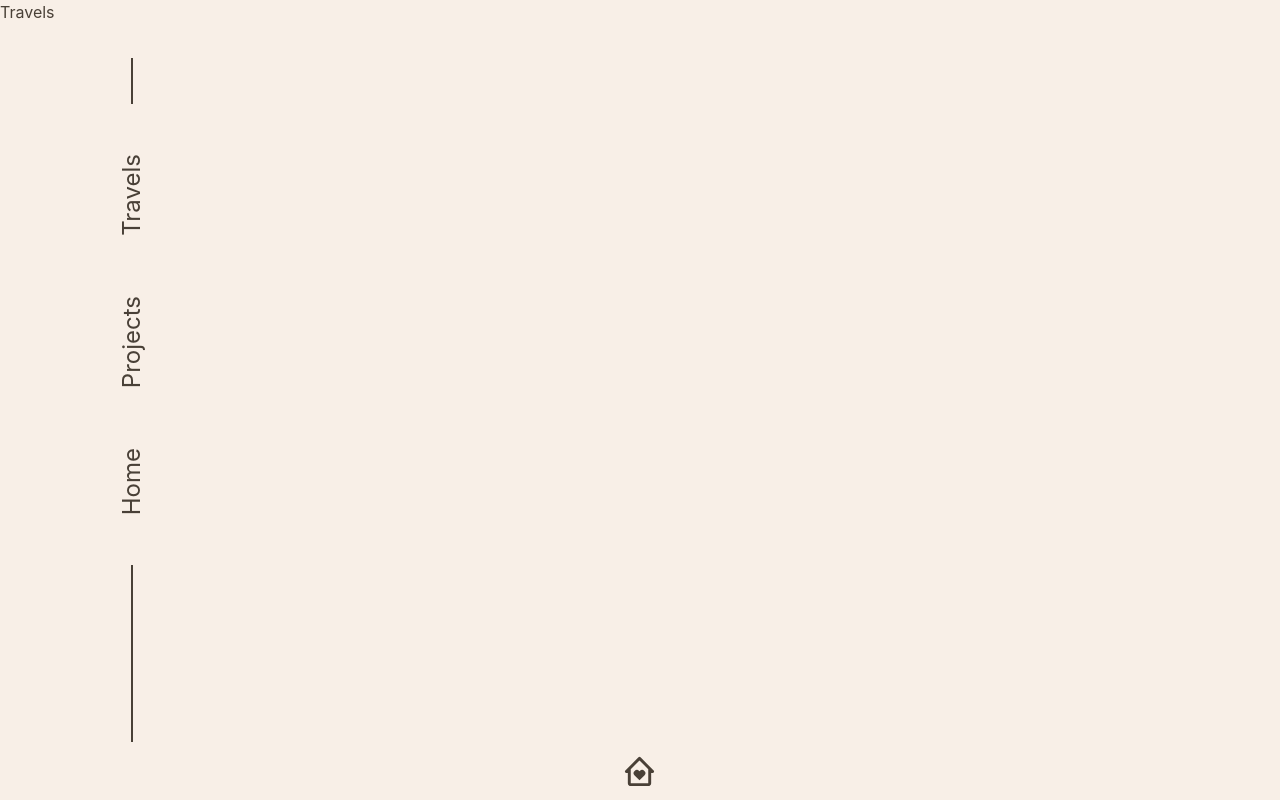
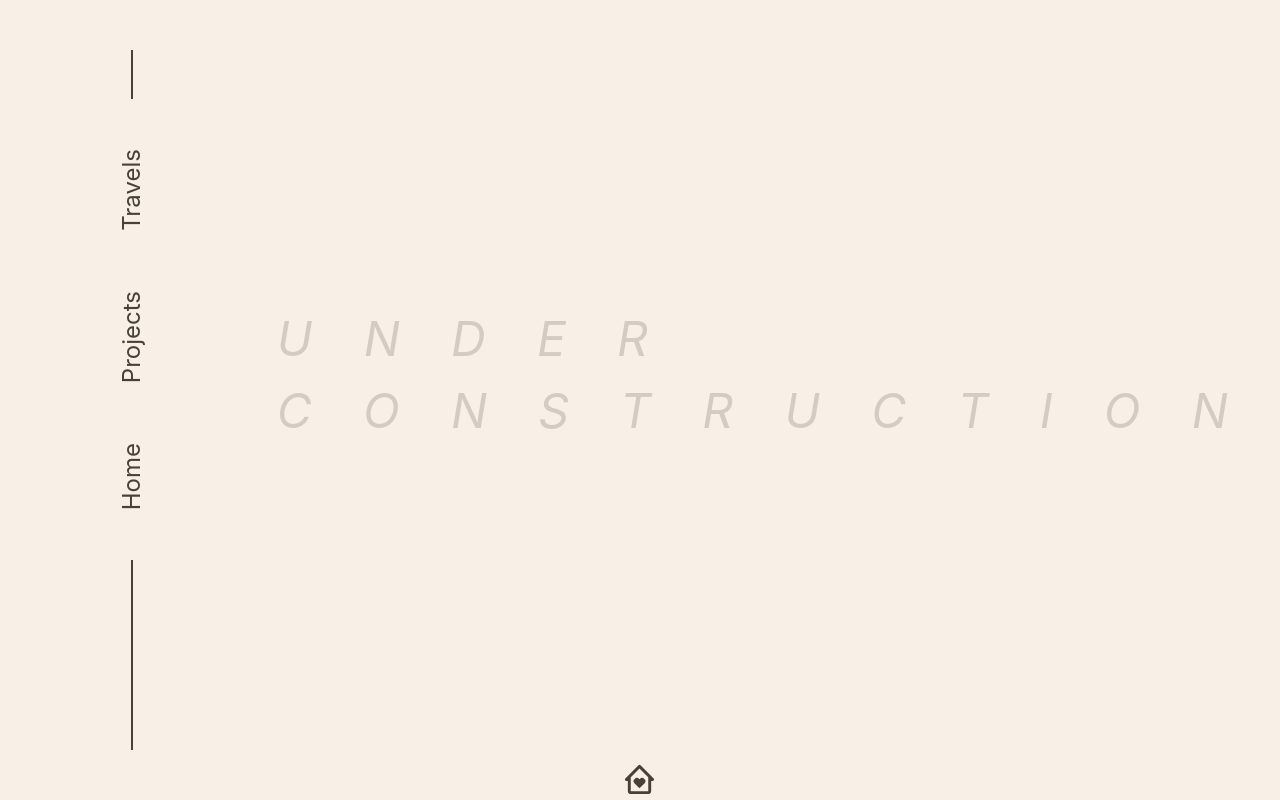
Before and after one commit to Maaz-Selia/my-site, a React (Vite) app: page / in a window 1280 px wide. Both pictures are taken after a click on the element "Travels". Built offline with nearby package versions, Linux system fonts and the light colour scheme.

Commit message:
Added placeholder component and added to Travels and Projects sections

```diff
--- /dev/null
+++ b/src/components/Placeholder.tsx
@@ -0,0 +1,14 @@
+import { GridItem, Text } from "@chakra-ui/react"
+
+const Placeholder = () => {
+  return (
+    <>
+        <GridItem colStart={4} colSpan={8} rowStart={7} rowSpan={1} alignItems='center'>
+            <Text as='i' fontSize='5xl' opacity='20%' textAlign='center' letterSpacing='4vw' whiteSpace='nowrap'>UNDER</Text>
+            <Text as='i' fontSize='5xl' opacity='20%' textAlign='center' letterSpacing='4vw' whiteSpace='nowrap'>CONSTRUCTION</Text>
+        </GridItem>
+    </>
+  )
+}
+
+export default Placeholder
--- a/src/components/Projects.tsx
+++ b/src/components/Projects.tsx
@@ -1,13 +1,15 @@
-import { GridItem, Text } from "@chakra-ui/react"
-import ProjectsGrid from "./ProjectsGrid"
+//import { GridItem, Text } from "@chakra-ui/react"
+//import ProjectsGrid from "./ProjectsGrid"
+import Placeholder from "./Placeholder"
 
 const Projects = () => {
   return (
     <>
-        <GridItem colStart={4} colSpan={8} rowStart={2} rowSpan={1} alignItems='center'>
+        <Placeholder />
+        {/*<GridItem colStart={4} colSpan={8} rowStart={2} rowSpan={1} alignItems='center'>
             <Text as='i' fontSize='5xl' opacity='20%' textAlign='center' letterSpacing='4vw' whiteSpace='nowrap'>// PROJECTS</Text>
         </GridItem>
-        <ProjectsGrid />
+        <ProjectsGrid />*/}
     </>
   )
 }
--- a/src/components/TextBody.tsx
+++ b/src/components/TextBody.tsx
@@ -5,7 +5,7 @@ const Body = () => {
     <>
     <Heading as='i' fontSize={'6xl'}>Maaz Selia</Heading>
     <Flex justifyContent={'center'} textIndent={'10%'} pt={10}>
-      <Text as='i' fontSize={'3xl'}>I love building and tinkering; getting my hands dirty with my motorbike; humbling myself attempting to play guitar and being folded in half practicing Jiu-Jitsu; as well as: reading, travelling, and sharing moments with family and friends.</Text>
+      <Text as='i' fontSize={'3xl'}>I love building and tinkering; getting my hands dirty with my motorbike; learning to play the guitar and practicing Jiu-Jitsu; as well as: reading, travelling, and spending time with family and friends.</Text>
     </Flex>
     </>
   )
--- a/src/components/Travels.tsx
+++ b/src/components/Travels.tsx
@@ -1,6 +1,8 @@
+import Placeholder from "./Placeholder"
+
 const Travels = () => {
   return (
-    <div>Travels</div>
+    <Placeholder />
   )
 }
 
```
